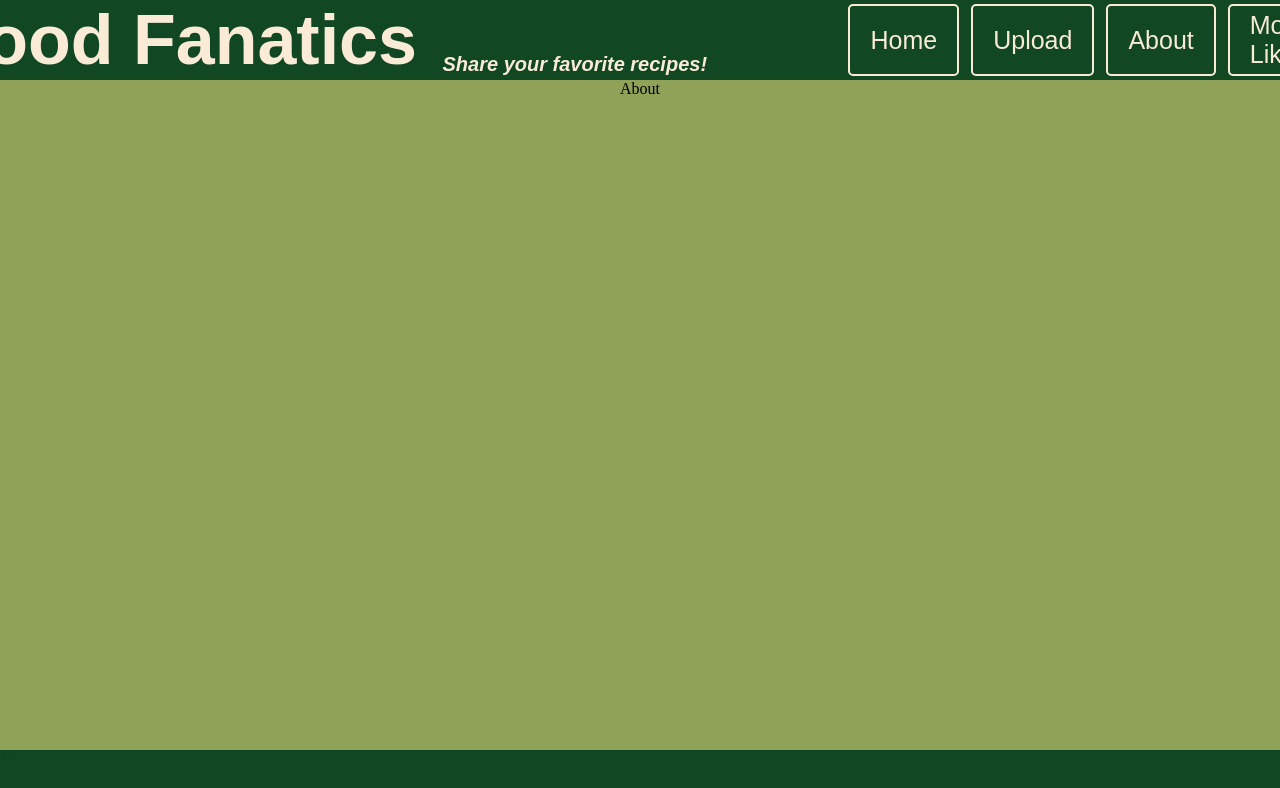
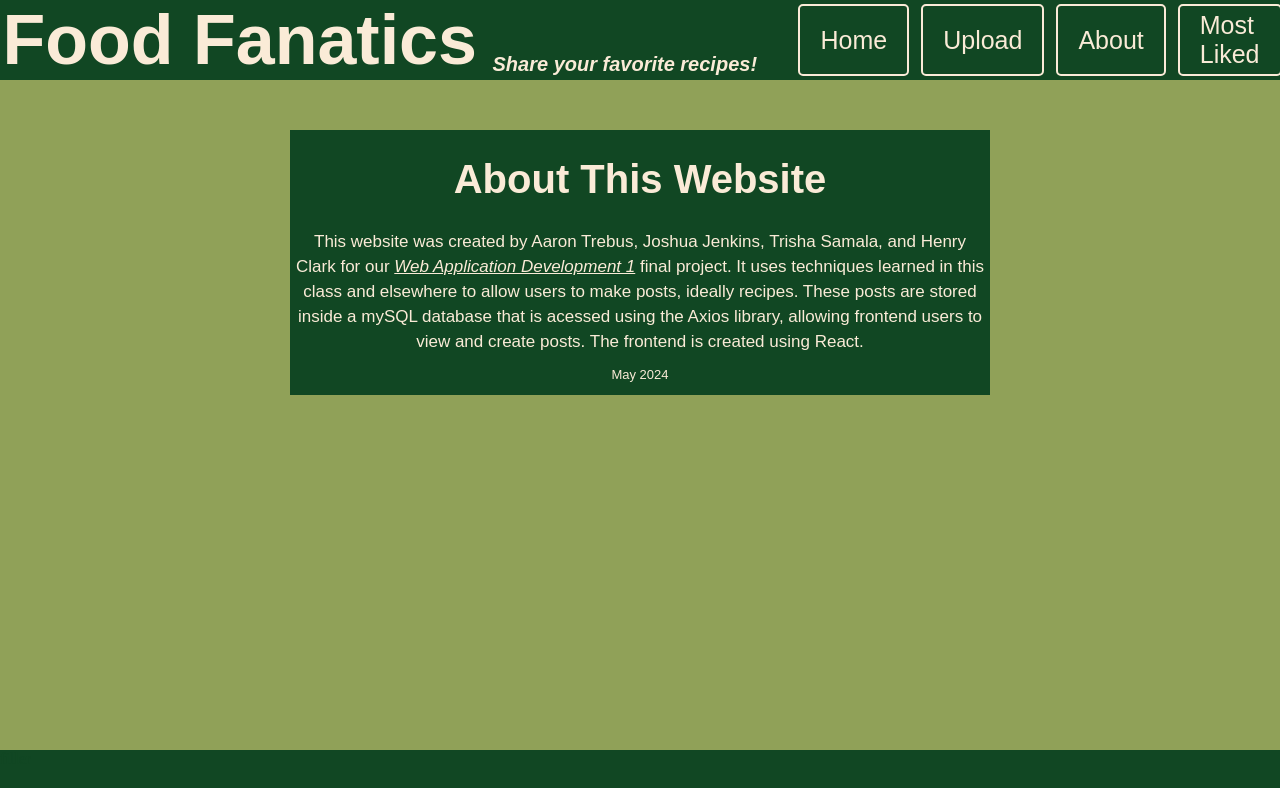
Before and after one commit to DukeMinty/Full-Website-Overview, a React (Create React App) app in the folder client/: page /about in a window 1280 px wide. Shown: the top 788 px of the page. Built offline with nearby package versions, Linux system fonts and the light colour scheme.

Commit message:
modified about page and fixed error with navbar sizing on small windows.

```diff
--- a/client/src/App.css
+++ b/client/src/App.css
@@ -16,6 +16,8 @@ body {
   padding: 0;
   background-color: #90a158;
   overflow-x: hidden;
+  width:100%;
+
 }
 .absoluteFooter{
   position: fixed;
@@ -181,8 +183,9 @@ body {
   justify-content: left;
   align-items: left;
   display:grid;
-  grid-template-columns:500px 400px;
+  grid-template-columns:500px 300px;
   grid-template-rows: 100%;
+  /*display:flex;*/
 
 
 
@@ -193,10 +196,11 @@ body {
 .mainTitle{
   font-size: 70px;
   color:antiquewhite;
-  overflow:hidden;
-  text-wrap:nowrap;
+  overflow-x:hidden;
+  text-wrap: nowrap;
   padding:0;
-  margin-right: 0;
+  margin-right: 0px;
+  margin-left:10px;
 
 
 
@@ -234,7 +238,7 @@ body {
   font-family: Arial, Helvetica, sans-serif;
   font-size: 25px;
   box-sizing: border-box;
-  overflow-x: hidden;
+  overflow-x:scroll;
 }
 
 
@@ -282,3 +286,30 @@ body {
   max-width: 90%;
   overflow-wrap: break-word;
 }
+
+/*ABOUT PAGE*/
+.aboutContainer{
+  text-align:center;
+  width:700px;
+  color: antiquewhite;
+  background-color: #114723;
+  margin-top:50px;
+}
+.aboutHeader{
+  font-family: Century Gothic, CenturyGothic, AppleGothic, sans-serif;
+  font-size:40px
+}
+.aboutPara{
+  font-family:Arial, Helvetica, sans-serif;
+  margin:5px;
+  font-size: 17px;
+  line-height: 25px;
+}
+.courseTitle{
+  font-style: italic;
+  text-decoration: underline;
+}
+.whenPublished{
+  font-family:Arial, Helvetica, sans-serif;
+  font-size: small;
+}
--- a/client/src/pages/About.js
+++ b/client/src/pages/About.js
@@ -11,7 +11,15 @@ function About(){
 
 
     return(
-        <div className = "aboutContainer">About</div>
+        <div className = "aboutContainer">
+                <h1 className = "aboutHeader">About This Website</h1>
+                <p className = "aboutPara">
+                    This website was created by Aaron Trebus, Joshua Jenkins, Trisha Samala, and Henry Clark for our <span className = "courseTitle">Web Application Development 1</span> final project.
+                    It uses techniques learned in this class and elsewhere to allow users to make posts, ideally recipes. These posts are stored inside a mySQL database that is acessed using the Axios library, allowing frontend users to view and create posts.
+                    The frontend is created using React.
+                </p>
+                <p className = "whenPublished">May 2024</p>
+        </div>
     )
 }
 
```
Also changed, not shown: 1 other file (tests, documents, lock files or other folders).
